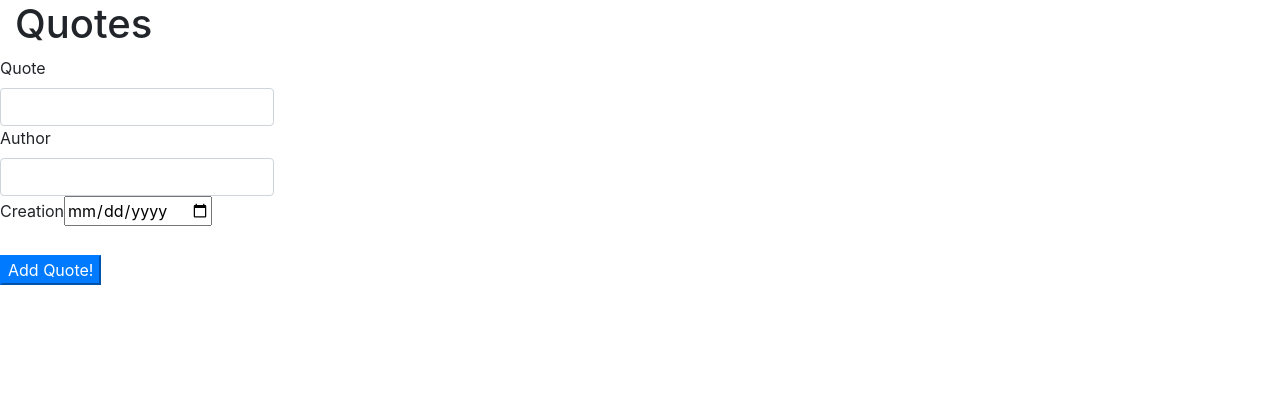
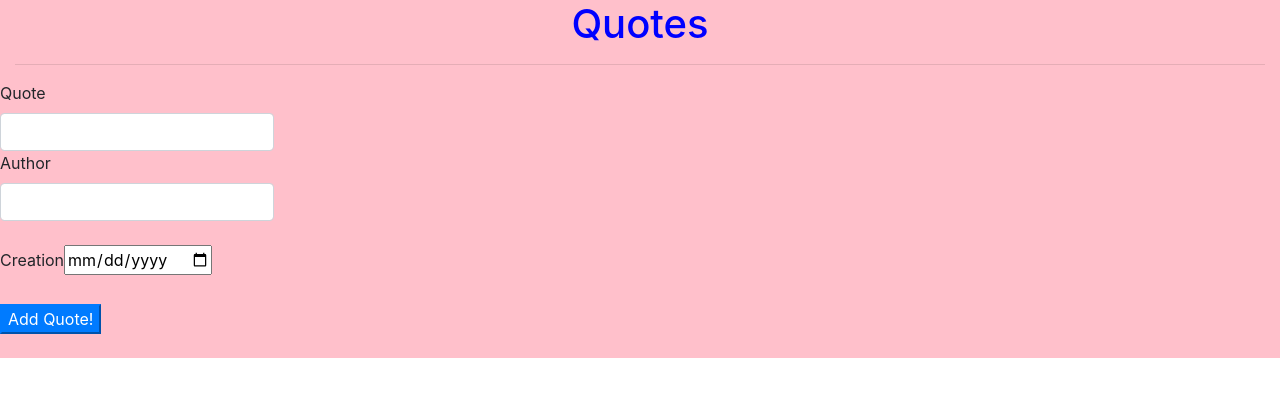
Before and after one commit to JanetIsak/Quotes, an Angular app: page / in a window 1280 px wide. Shown: the top 396 px of the page. Built offline with nearby package versions, Linux system fonts and the light colour scheme.

Commit message:
add css styles in the quote-form component

```diff
--- a/src/app/quotes-form/quotes-form.component.css
+++ b/src/app/quotes-form/quotes-form.component.css
@@ -0,0 +1,9 @@
+h1 {
+  text-align: center;
+  color: blue;
+  font-size: 40px;
+}
+
+.container-fluid {
+  background-color: pink;
+}
--- a/src/app/quotes-form/quotes-form.component.html
+++ b/src/app/quotes-form/quotes-form.component.html
@@ -1,6 +1,6 @@
 <div class="container-fluid">
   <h1>Quotes</h1>
-
+  <hr>
   <div class="row">
     <form #quoteForm='ngForm'>
       <div class="form-groups">
@@ -19,6 +19,7 @@
           Author is Required.
         </div>
       </div>
+      <br>
       <div class="form-groups">
 
         <label for="creation">Creation</label>
@@ -29,6 +30,8 @@
       </div>
       <br>
       <button class="button btn-primary" btn-lg>Add Quote!</button>
+      <br>
+      <br>
     </form>
   </div>
 </div>
```
